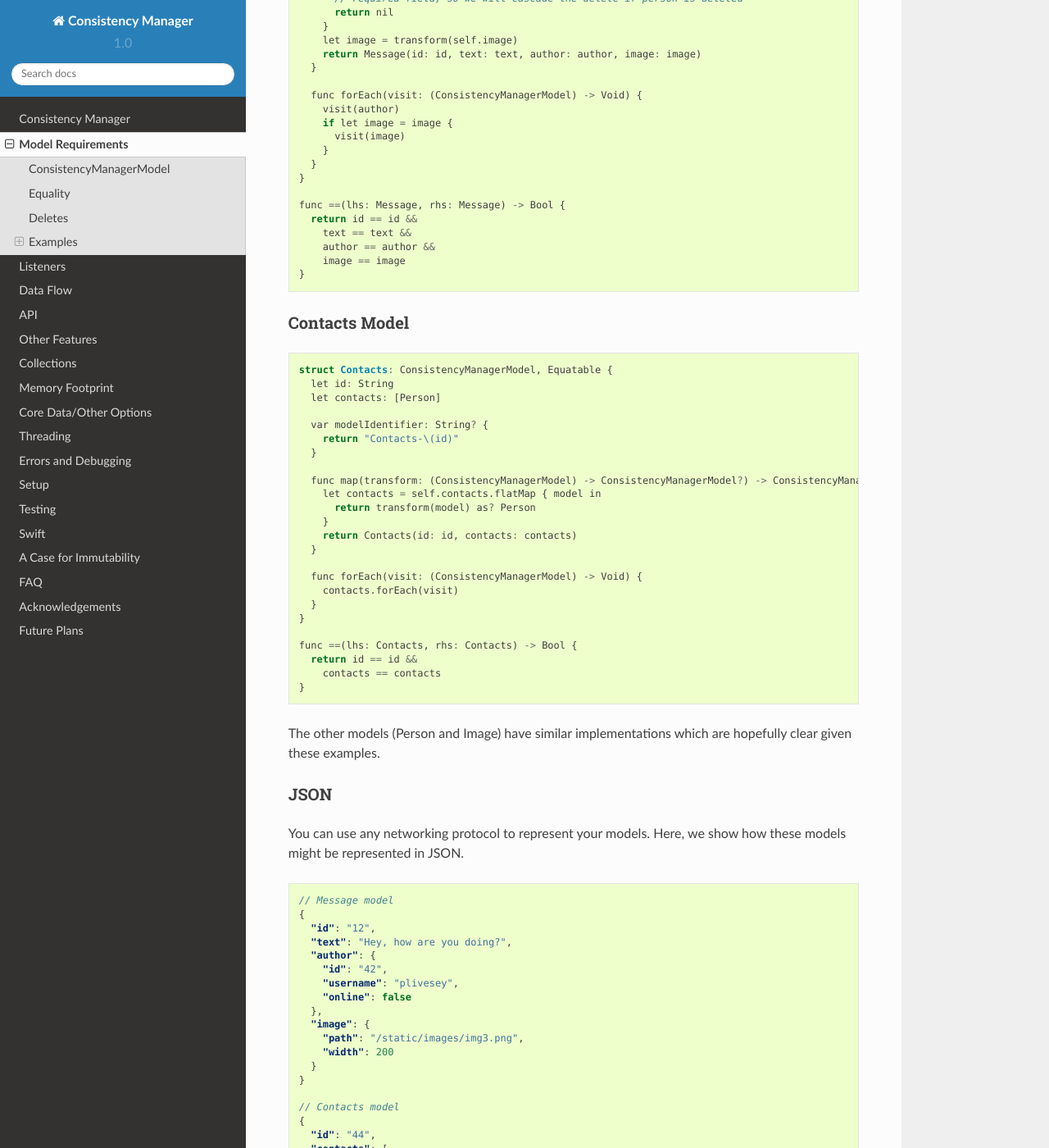
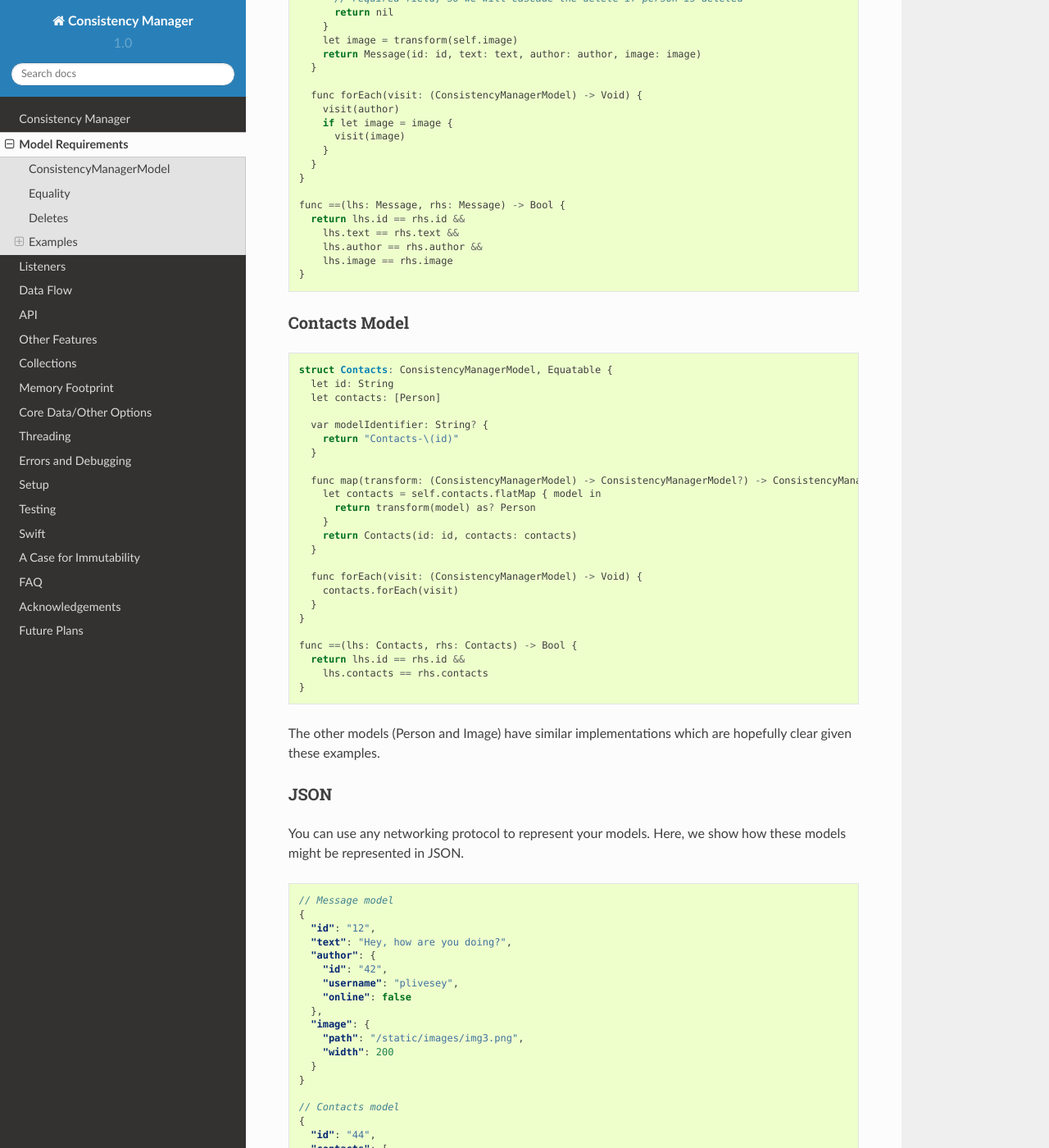
Before and after one commit to plivesey/ConsistencyManager, a Sphinx documentation site: the page built from docs/pages/020_modelRequirements.rst, in a window 1280 px wide and 1400 px high, scrolled down 1474 px. Shown: the whole window at 82% size. Built offline with Sphinx 7.4.7 and the Read the Docs theme 2.0.0, drawn with Linux system fonts in a browser that asks for light colours.

Commit message:
Fixing some small things in the docs

```diff
--- a/docs/pages/020_modelRequirements.rst
+++ b/docs/pages/020_modelRequirements.rst
@@ -63,10 +63,10 @@ Message Model
   }
 
   func ==(lhs: Message, rhs: Message) -> Bool {
-    return id == id &&
-      text == text &&
-      author == author &&
-      image == image
+    return lhs.id == rhs.id &&
+      lhs.text == rhs.text &&
+      lhs.author == rhs.author &&
+      lhs.image == rhs.image
   }
 
 ==============
@@ -96,8 +96,8 @@ Contacts Model
   }
 
   func ==(lhs: Contacts, rhs: Contacts) -> Bool {
-    return id == id &&
-      contacts == contacts
+    return lhs.id == rhs.id &&
+      lhs.contacts == rhs.contacts
   }
 
 The other models (Person and Image) have similar implementations which are hopefully clear given these examples.
--- a/docs/pages/110_errorsAndDebugging.rst
+++ b/docs/pages/110_errorsAndDebugging.rst
@@ -11,4 +11,4 @@ As an initial implementation, it's recommended to implement the ``ConsistencyMan
 Debugging
 ---------
 
-Also in the ``ConsistencyManagerDelgate`` is a method that is called every time the consistency manager makes a change. This is useful when you're seeing unexpected changes due to the consistency manager. If you place a break point here or print out the models, you can see why certain changes are being made.
+Also in the ``ConsistencyManagerDelegate`` is a method that is called every time the consistency manager makes a change. This is useful when you're seeing unexpected changes due to the consistency manager. If you place a break point here or print out the models, you can see why certain changes are being made.
```
